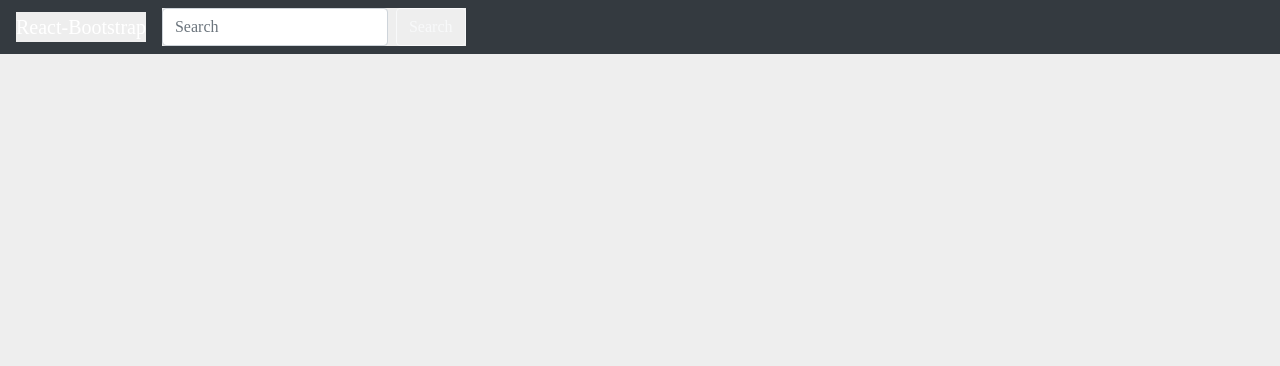
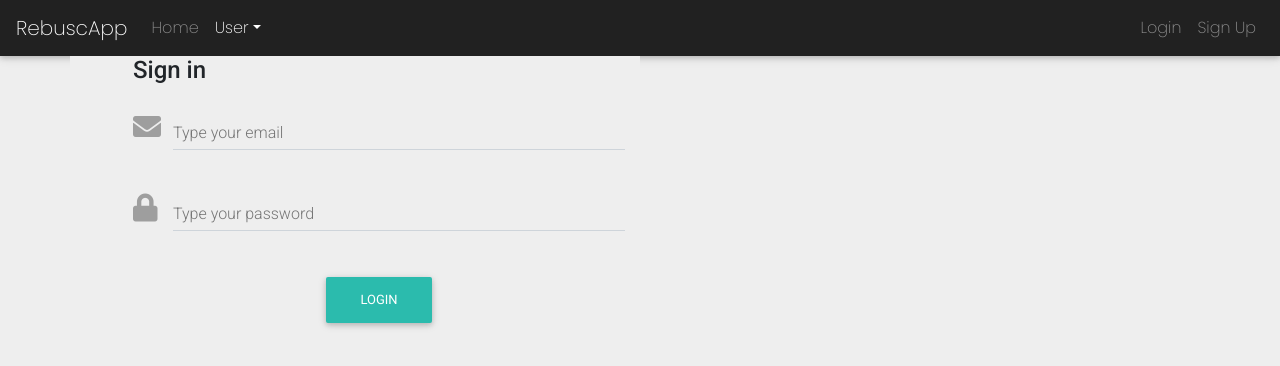
Before and after one commit to jorgemacias2/thanatos, a React (Create React App) app in the folder ui-thanatos/: page /login in a window 1280 px wide. Shown: the top 366 px of the page. Built offline with nearby package versions, Linux system fonts and the light colour scheme.

Commit message:
Navbar, Login and Signup

```diff
--- a/ui-thanatos/package.json
+++ b/ui-thanatos/package.json
@@ -7,6 +7,7 @@
     "@testing-library/react": "^9.5.0",
     "@testing-library/user-event": "^7.2.1",
     "bootstrap": "^4.5.0",
+    "mdbreact": "^4.27.0",
     "node-sass": "^4.14.1",
     "react": "^16.13.1",
     "react-bootstrap": "^1.0.1",
--- a/ui-thanatos/src/App.scss
+++ b/ui-thanatos/src/App.scss
@@ -1,2 +1,25 @@
 @import "~bootstrap/scss/bootstrap";
 @import 'assets/styles/reset';
+@import url('https://fonts.googleapis.com/css2?family=Poppins:wght@200&display=swap');
+
+.full-navbar{
+    background-color: #212121;
+    font-family: 'Poppins', sans-serif;
+}
+
+.home-navbar{
+    background-color: #212121;
+    font-family: 'Poppins', sans-serif;
+}
+
+.full-navbar{
+    background-color: #212121;
+}
+
+.nav-link{
+    background-color: #212121;
+}
+
+.mr-auto{
+    background-color: #212121;
+}
--- a/ui-thanatos/src/App.tsx
+++ b/ui-thanatos/src/App.tsx
@@ -2,18 +2,24 @@ import React from 'react';
 import { Switch, Route } from 'react-router-dom';
 
 import './App.scss';
+import '@fortawesome/fontawesome-free/css/all.min.css';
+import 'bootstrap-css-only/css/bootstrap.min.css';
+import 'mdbreact/dist/css/mdb.css';
 import CustomNavbar from './components/CustomNavbar';
+import LoginForm from './components/LoginForm';
+import SignupForm from './components/SignupForm';
+
 
 function App() {
   return (
     <>
     <CustomNavbar></CustomNavbar>
     <Switch>
-      <Route exact path='/'>
-        <div className="container">Home</div>
+      <Route exact path='/login'>
+        <LoginForm />
       </Route>
-      <Route exact path='/first-page'>
-        <div className="container">First Page</div>
+      <Route exact path='/signup'>
+        <SignupForm />
       </Route>
     </Switch>
     </>
--- a/ui-thanatos/src/components/CustomNavbar.tsx
+++ b/ui-thanatos/src/components/CustomNavbar.tsx
@@ -1,17 +1,30 @@
 import React from 'react';
-import { Navbar, Button, Form, FormControl } from 'react-bootstrap';
+import { Navbar, Nav, NavDropdown } from 'react-bootstrap';
 
 function CustomNavbar() {
   return (
-    <>
-      <Navbar bg="dark" variant="dark">
-        <Navbar.Brand href="#home">React-Bootstrap</Navbar.Brand>
-        <Form inline>
-          <FormControl type="text" placeholder="Search" className="mr-sm-2" />
-          <Button variant="outline-light">Search</Button>
-        </Form>
+    <div className="full-navbar">
+      <Navbar collapseOnSelect expand="lg" bg="dark" variant="dark">
+      <Navbar.Brand className="home-navbar" href="#home">RebuscApp</Navbar.Brand>
+      <Navbar.Toggle aria-controls="responsive-navbar-nav" />
+        <Navbar.Collapse className="full-navbar" id="responsive-navbar-nav">
+          <Nav className="mr-auto">
+            <Nav.Link className="nav-link" href="#features">Home</Nav.Link>
+            <NavDropdown title="User" id="collasible-nav-dropdown">
+              <NavDropdown.Item href="#action/3.1">Profile</NavDropdown.Item>
+              <NavDropdown.Item href="#action/3.2">Your Account</NavDropdown.Item>
+              <NavDropdown.Item href="#action/3.3">Your Preferences</NavDropdown.Item>
+              <NavDropdown.Divider />
+              <NavDropdown.Item href="#action/3.4">Sign Out</NavDropdown.Item>
+            </NavDropdown>
+          </Nav>
+          <Nav>
+            <Nav.Link href="/login">Login</Nav.Link>
+            <Nav.Link href="/signup">Sign Up</Nav.Link>
+          </Nav>
+        </Navbar.Collapse>
       </Navbar>
-    </>
+    </div>
   );
 }
 
--- /dev/null
+++ b/ui-thanatos/src/components/LoginForm.tsx
@@ -0,0 +1,26 @@
+import React from "react"
+import { MDBContainer, MDBRow, MDBCol, MDBInput, MDBBtn } from 'mdbreact';
+
+function LoginForm () {
+    return(
+        <MDBContainer>
+        <MDBRow>
+            <MDBCol md="6">
+            <form className="ml-xl-5">
+                <p className="h4 text-left mb-4">Sign in</p>
+                <div className="grey-text">
+                <MDBInput label="Type your email" icon="envelope" group type="email" validate error="wrong"
+                    success="right" />
+                <MDBInput label="Type your password" icon="lock" group type="password" validate />
+                </div>
+                <div className="text-center">
+                <MDBBtn>Login</MDBBtn>
+                </div>
+            </form>
+            </MDBCol>
+        </MDBRow>
+        </MDBContainer>
+    );
+}
+
+export default LoginForm
--- /dev/null
+++ b/ui-thanatos/src/components/SignupForm.tsx
@@ -0,0 +1,31 @@
+import React from "react"
+import { MDBContainer, MDBRow, MDBCol, MDBCard, MDBCardBody, MDBInput, MDBBtn, MDBIcon, MDBModalFooter } from 'mdbreact';
+
+
+const FormPage = () => {
+return (
+    <MDBContainer>
+    <MDBRow>
+        <MDBCol md="6">
+        <form>
+            <p className="h5 text-center mb-4">Sign up</p>
+            <div className="grey-text">
+            <MDBInput label="Your name" icon="user" group type="text" validate error="wrong"
+                success="right" />
+            <MDBInput label="Your email" icon="envelope" group type="email" validate error="wrong"
+                success="right" />
+            <MDBInput label="Confirm your email" icon="exclamation-triangle" group type="text" validate
+                error="wrong" success="right" />
+            <MDBInput label="Your password" icon="lock" group type="password" validate />
+            </div>
+            <div className="text-center">
+            <MDBBtn color="primary">Register</MDBBtn>
+            </div>
+        </form>
+        </MDBCol>
+    </MDBRow>
+    </MDBContainer>
+);
+};
+
+export default FormPage;
--- a/ui-thanatos/src/index.tsx
+++ b/ui-thanatos/src/index.tsx
@@ -1,6 +1,7 @@
 import React from 'react';
 import ReactDOM from 'react-dom';
 import { BrowserRouter as Router } from 'react-router-dom';
+import './App.scss'
 
 import App from './App';
 
```
Also changed, not shown: 1 other file (tests, documents, lock files or other folders).
